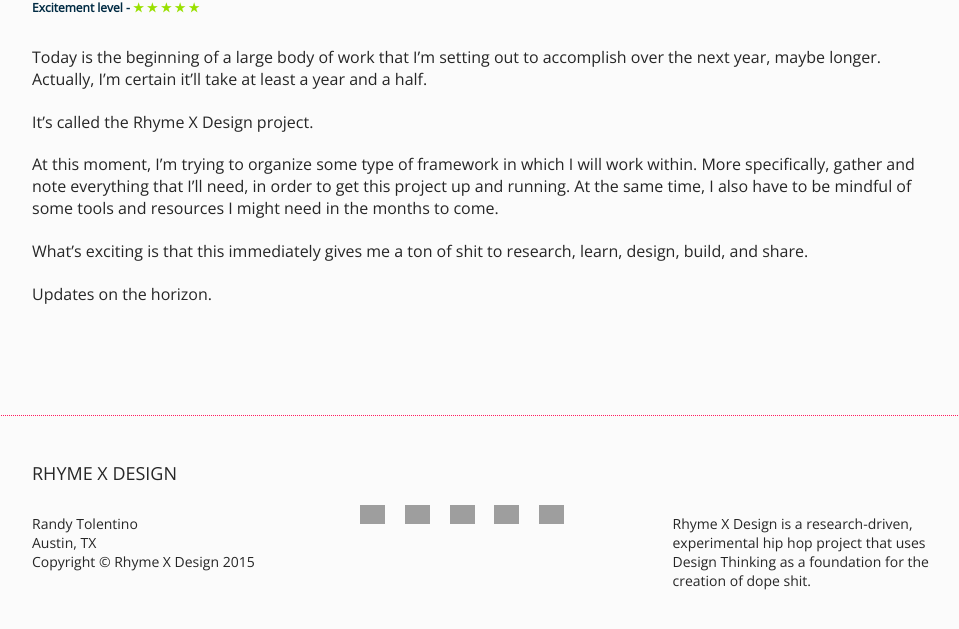
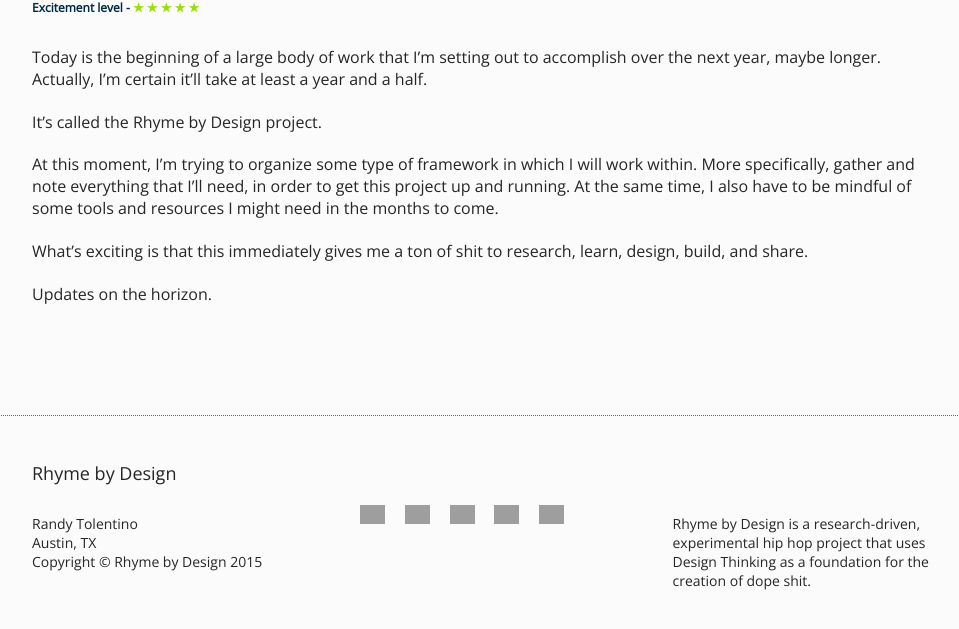
Before and after one commit to designrhyming/designrhyming, a Jekyll site: the page built from _posts/2015-11-06-at-least-a-years-worth-of-work.markdown, in a window 1280 px wide, cut to the strip 273-923 px from the top of the page. Shown: the top 629 px of the strip, without its empty margins (158-1117 px from the left). Built offline with Jekyll 4.4.1, drawn with Linux system fonts in a browser that asks for light colours; grey boxes are pictures that could not be loaded.

Commit message:
name change

```diff
--- a/_config.yml
+++ b/_config.yml
@@ -6,11 +6,11 @@
 # 'jekyll serve'. If you change this file, please restart the server process.
 
 # Site settings
-title: RHYME X DESIGN
+title: Rhyme by Design
 author: Randy Tolentino
 location: Austin, TX
 description: > # this means to ignore newlines until "baseurl:"
-  Rhyme X Design is a research-driven, experimental hip hop project that uses Design Thinking as a foundation for the creation of dope shit.
+  Rhyme by Design is a research-driven, experimental hip hop project that uses Design Thinking as a foundation for the creation of dope shit.
 
 url: "https://rhymexdesign.github.io/" # the base hostname & protocol for your site
 twitter: https://twitter.com/rhymexdesign
--- a/_includes/footer.html
+++ b/_includes/footer.html
@@ -9,7 +9,7 @@
         <ul class="contact-list">
           <li>{{ site.author }}</li>
           <li>{{ site.location }}</li>
-          <li>Copyright © Rhyme X Design 2015</li>
+          <li>Copyright © Rhyme by Design 2015</li>
         </ul>
       </div>
 
--- a/_includes/head.html
+++ b/_includes/head.html
@@ -3,7 +3,7 @@
   <meta http-equiv="X-UA-Compatible" content="IE=edge">
   <meta name="viewport" content="width=device-width, initial-scale=1">
 
-  <title>RHYME &#x2715; DESIGN</title>
+  <title>Rhyme by Design</title>
   <meta name="description" content="{% if page.excerpt %}{{ page.excerpt | strip_html | strip_newlines | truncate: 160 }}{% else %}{{ site.description }}{% endif %}">
 
   <link rel="stylesheet" href="{{ "/css/main.css" | prepend: site.baseurl }}">
--- a/_layouts/splash.html
+++ b/_layouts/splash.html
@@ -15,7 +15,7 @@
           </div>
           <div class="site-banner--description">
             <h2>Th<span class="accent">ink</span> game, heavy</h2>
-            <p>Rhyme by Design is a essentially a research-based hip hop project that flips the typical artist-audience dynamic. Instead of having an emcee spittin dope shit in hopes of connecting to the fans, that connection is determined by Design Thinking!</em></p>
+            <p>Rhyme by Design is essentially a research-based hip hop project that flips the typical artist-audience dynamic. Instead of having an emcee spittin dope shit in hopes of connecting to the fans, that connection is established from the get go, and is determined by <em>Design Thinking!</em></p>
           </div>
         </div>
       </div>
--- a/_posts/2015-11-06-at-least-a-years-worth-of-work.markdown
+++ b/_posts/2015-11-06-at-least-a-years-worth-of-work.markdown
@@ -6,7 +6,7 @@
 ---
 Today is the beginning of a large body of work that I'm setting out to accomplish over the next year, maybe longer. Actually, I'm certain it'll take at least a year and a half.
 
-It's called the Rhyme X Design project.
+It's called the Rhyme by Design project.
 
 At this moment, I'm trying to organize some type of framework in which I will work within. More specifically, gather and note everything that I'll need, in order to get this project up and running. At the same time, I also have to be mindful of some tools and resources I might need in the months to come.
 
--- a/index.html
+++ b/index.html
@@ -4,7 +4,7 @@
 
 <div class="home">
   <h3 class="page-heading">Recent Stories</h3>
-  <p>Welcome to the Rhyme X Design blog. This site serves as the thinking grounds for the entire project, and this is where we'll track the progress, starting from ground zero. The goal is to have a some sort of public repository for where ideas are generated, grown, and documented.</p>
+  <p>Welcome to the Rhyme by Design blog. This site serves as the thinking grounds for the entire project, and this is where we'll track the progress, starting from ground zero. The goal is to have a some sort of public repository for where ideas are generated, grown, and documented.</p>
   <ul class="post-list">
     {% for post in site.posts %}
       <li class="post-list-item">
```
